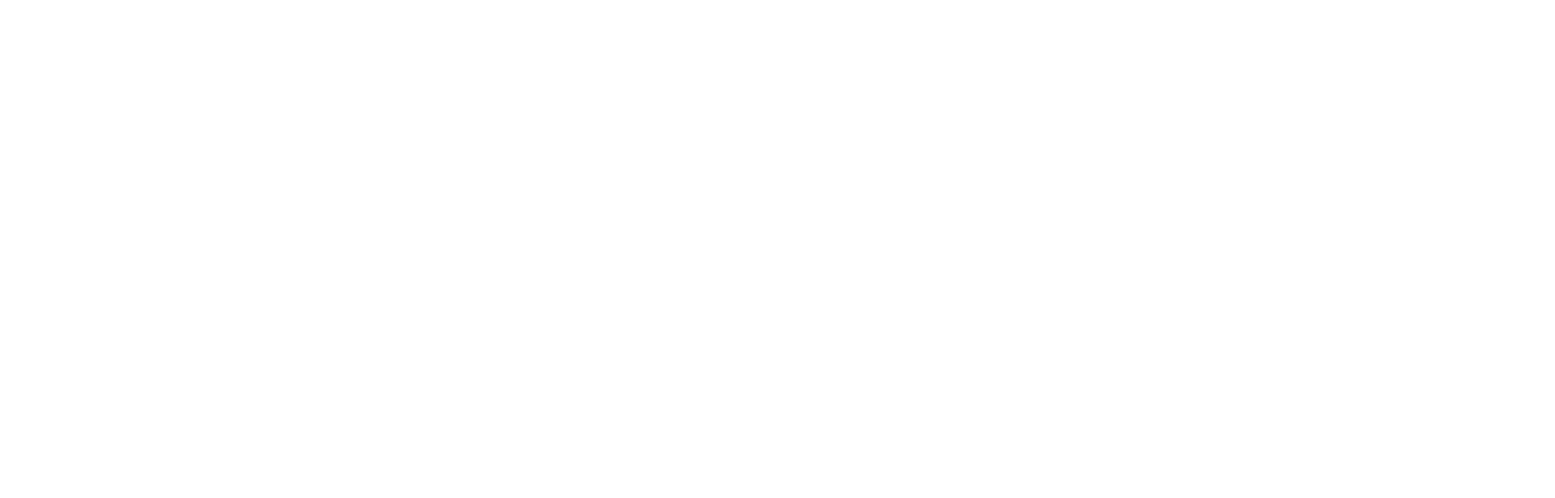
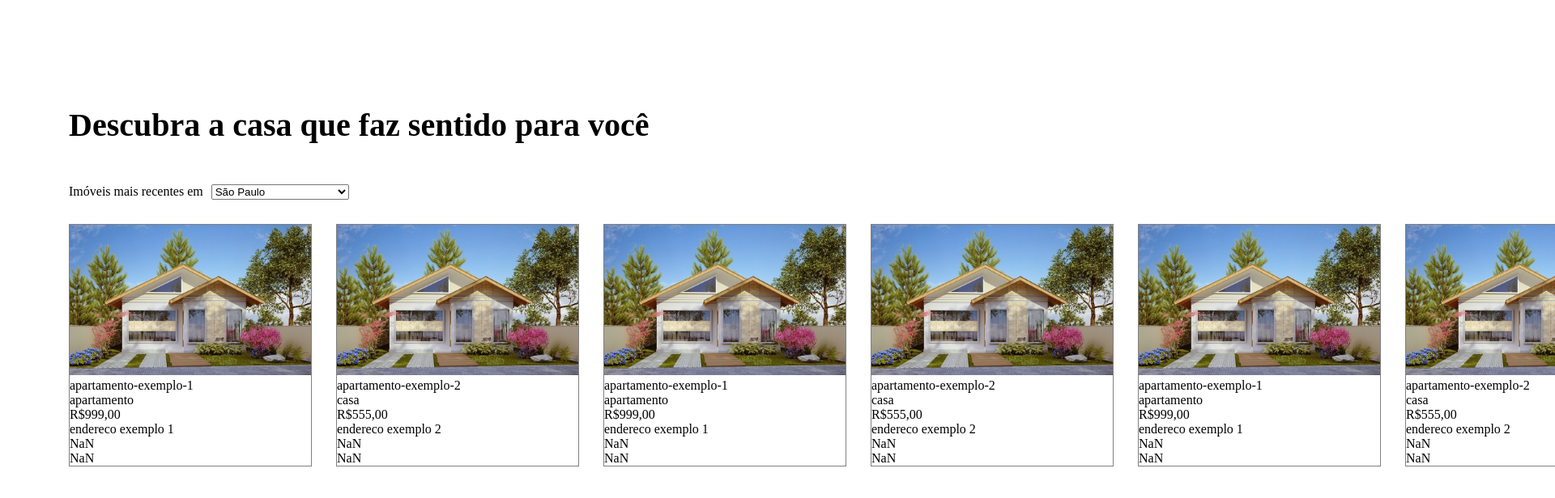
Before and after one commit to HebertMoraes/QuintoAndar_Front-end, an Angular app in the folder QuintoAndar/: page / in a window 1280 px wide. Shown: the part 1504-2120 px from the top of the page at 81% size, 1920 px wide, since content can reach past the window. Before the commit the page ends 1500 px from the top, so only its background shows below. Built offline with nearby package versions, Linux system fonts and the light colour scheme.

Commit message:
iniciado segundo conteúdo
Os dados inseridos nos slides do carrosel são de um objeto mockado de uma entity, simulando chamada na API, estrutura base inserida.

```diff
--- /dev/null
+++ b/QuintoAndar/src/app/entities/residence.ts
@@ -0,0 +1,18 @@
+export class Residence {
+
+    constructor(name:string, type: string, price:string, address:string, squareMeters:number, rooms:number){
+        this.name = name;
+        this.type = type;
+        this.price = price;
+        this.address = address;
+        this.squareMeters = squareMeters;
+        this.rooms = rooms;
+    }
+
+    name!: string;
+    type!: string;
+    price!: string;
+    address!: string;
+    squareMeters!: number;
+    rooms!: number;
+}
--- a/QuintoAndar/src/app/home/content1/content1.component.html
+++ b/QuintoAndar/src/app/home/content1/content1.component.html
@@ -15,7 +15,7 @@
     <div class="area-2">
         <div class="nav-carrousel">
             <div class="bar-nav">
-                <div class="icon-selected"></div>
+                <div class="icon-selected" id="icon-selected"></div>
             </div>
             <button class="nav-left" (click)="goNavLeft()"> < </button>
             <button class="nav-right" (click)="goNavRight()"> > </button>
--- a/QuintoAndar/src/app/home/content1/content1.component.sass
+++ b/QuintoAndar/src/app/home/content1/content1.component.sass
@@ -147,7 +147,7 @@
                     width: 50%
                     height: 5px
                     // background-color: variables.$secondary-color
-                    background-color: red
+                    background-color: variables.$secondary-color
                     z-index: 2
 
             .nav-left
--- a/QuintoAndar/src/app/home/content1/content1.component.ts
+++ b/QuintoAndar/src/app/home/content1/content1.component.ts
@@ -8,21 +8,28 @@
 export class Content1Component implements OnInit {
 
   slides!: HTMLElement;
+  iconSelected!: HTMLElement;
 
   constructor() { }
 
   ngOnInit(): void {
     this.slides = (document.getElementById("slides") as HTMLElement);
+    this.iconSelected = (document.getElementById("icon-selected") as HTMLElement);
   }
 
   public goNavLeft (){
     this.slides.style.transition = "transform 1s";
     this.slides.style.transform = "translateX(0)";
+
+    this.iconSelected.style.transition = "transform 1s";
+    this.iconSelected.style.transform = "translateX(0)";
   }
 
   public goNavRight(){
-
     this.slides.style.transition = "transform 1s";
     this.slides.style.transform = "translateX(-100%)";
+
+    this.iconSelected.style.transition = "transform 1s";
+    this.iconSelected.style.transform = "translateX(101%)";
   }
 }
--- /dev/null
+++ b/QuintoAndar/src/app/home/content5/content5.component.html
@@ -0,0 +1,53 @@
+<section class="content-5">
+    <h1>Descubra a casa que faz sentido para você</h1>
+    <div class="search-to-hire-buy">
+        <p>Imóveis mais recentes em</p>
+        <select>
+            <option value="" selected disabled hidden>São Paulo</option>
+            <option>São Paulo</option>
+            <option>Rio de Janeiro</option>
+            <option>Belo Horizonte</option>
+            <option>Porto Alegre</option>
+            <option>Campinas</option>
+            <option>Canoas</option>
+            <option>Guarulhos</option>
+            <option>Jundiaí</option>
+            <option>Nova Lima</option>
+            <option>Novo Hamburgo</option>
+            <option>Niterói</option>
+            <option>Osasco</option>
+            <option>Santo André</option>
+            <option>São Bernardo do Campo</option>
+            <option>São Caetano do Sul</option>
+            <option>Barueri</option>
+            <option>São Leopoldo</option>
+            <option>Contagem</option>
+            <option>Taboão da Serra</option>
+            <option>Diadema</option>
+            <option>Várzea Paulista</option>
+            <option>Santana de Parnaíba</option>
+        </select>
+        <div class="alternate-to-hire-buy">
+            <button class="btn-to-hire" (click)="btnToHire()">Alugar</button>
+            <button class="btn-to-buy" (click)="btnToBuy()">Comprar</button>
+        </div>
+    </div>
+    <div class="carrousel">
+        <div class="slides">
+            <div class="slide" *ngFor="let residence of listOfResidence">
+                <img src="../../../assets/Home/casa800x498.jpg" alt="" />
+                <label>{{residence.name}}<br></label>
+                <label>{{residence.type}}<br></label>
+                <label>{{residence.price}}<br></label>
+                <label>{{residence.address}}<br></label>
+                <label>{{residence.squareMeters}}<br></label>
+                <label>{{residence.rooms}}<br></label>
+            </div>
+        </div>
+        <div class="nav-carrousel">
+            <button class="nav-left" (click)="goNavLeft()"> < </button>
+            <button class="nav-right" (click)="goNavRight()"> > </button>
+        </div>
+    </div>
+
+</section>
--- /dev/null
+++ b/QuintoAndar/src/app/home/content5/content5.component.sass
@@ -0,0 +1,62 @@
+@use '../../../sass/_variables'
+@use '../../../sass/_mixins'
+
+*
+    padding: 0px
+    margin: 0px
+    box-sizing: border-box
+
+.content-5
+    padding: 85px
+    position: relative
+
+    h1
+        padding: 50px
+        padding-left: 0px
+        font-size: 2.5em
+
+    .search-to-hire-buy
+        display: flex
+
+        select
+            margin-left: 10px
+
+        .alternate-to-hire-buy
+            position: absolute
+            right: 90px
+
+            button
+                margin-left: 10px
+
+    .carrousel
+
+        .slides
+            display: flex
+
+            .slide
+                position: relative
+                width: 300px
+                height: 300px
+                background-color: variables.$secondary-color
+                margin: 30px
+                margin-left: 0px
+                border: 1px solid gray
+                overflow: hidden
+
+                img
+                    max-width: 298px
+                    max-height: 299px
+
+        .nav-carrousel
+            background-color: red
+            position: relative
+
+            .nav-left
+                position: absolute
+                padding: 10px
+                right: 60px
+
+            .nav-right
+                position: absolute
+                padding: 10px
+                right: 0px
--- /dev/null
+++ b/QuintoAndar/src/app/home/content5/content5.component.ts
@@ -0,0 +1,62 @@
+import { Component, OnInit } from '@angular/core';
+import { Residence } from 'src/app/entities/residence';
+
+@Component({
+  selector: 'app-content5',
+  templateUrl: './content5.component.html',
+  styleUrls: ['./content5.component.sass']
+})
+export class Content5Component implements OnInit {
+
+  slides!: HTMLElement;
+
+  allResidences = {
+    "residence1":
+    {
+      "name": "apartamento-exemplo-1", "type": "apartamento", "price": "R$999,00",
+      "address": "endereco exemplo 1", "squareMeters": "50m", "rooms": "3 quartos"
+    },
+    "residence2":
+    {
+      "name": "apartamento-exemplo-2", "type": "casa", "price": "R$555,00",
+      "address": "endereco exemplo 2", "squareMeters": "40m", "rooms": "2 quartos"
+    }
+  };
+
+  listOfResidence!: Residence[];
+
+  constructor() { }
+
+  ngOnInit(): void {
+
+    this.slides = (document.getElementById("slides") as HTMLElement);
+
+    let residence1: Residence = new Residence(this.allResidences.residence1.name, this.allResidences.residence1.type,
+      this.allResidences.residence1.price, this.allResidences.residence1.address,
+      Number(this.allResidences.residence1.squareMeters), Number(this.allResidences.residence1.rooms));
+
+    let residence2: Residence = new Residence(this.allResidences.residence2.name, this.allResidences.residence2.type,
+      this.allResidences.residence2.price, this.allResidences.residence2.address,
+      Number(this.allResidences.residence2.squareMeters), Number(this.allResidences.residence2.rooms));
+
+    this.listOfResidence = [residence1, residence2, residence1, residence2, residence1, residence2, residence1];
+  }
+
+  public btnToHire() {
+
+  }
+
+  public btnToBuy() {
+
+  }
+
+  public goNavLeft (){
+    this.slides.style.transition = "transform 1s";
+    this.slides.style.transform = "translateX(0)";
+  }
+
+  public goNavRight(){
+    this.slides.style.transition = "transform 1s";
+    this.slides.style.transform = "translateX(-100%)";
+  }
+}
--- a/QuintoAndar/src/app/home/home.component.html
+++ b/QuintoAndar/src/app/home/home.component.html
@@ -104,6 +104,7 @@
 
 <main>
     <app-content1></app-content1>
+    <app-content5></app-content5>
 </main>
 
 <footer>
```
Also changed, not shown: QuintoAndar/src/app/app.module.ts (+6 -2 lines), 2 other files (tests, documents, lock files or other folders).
